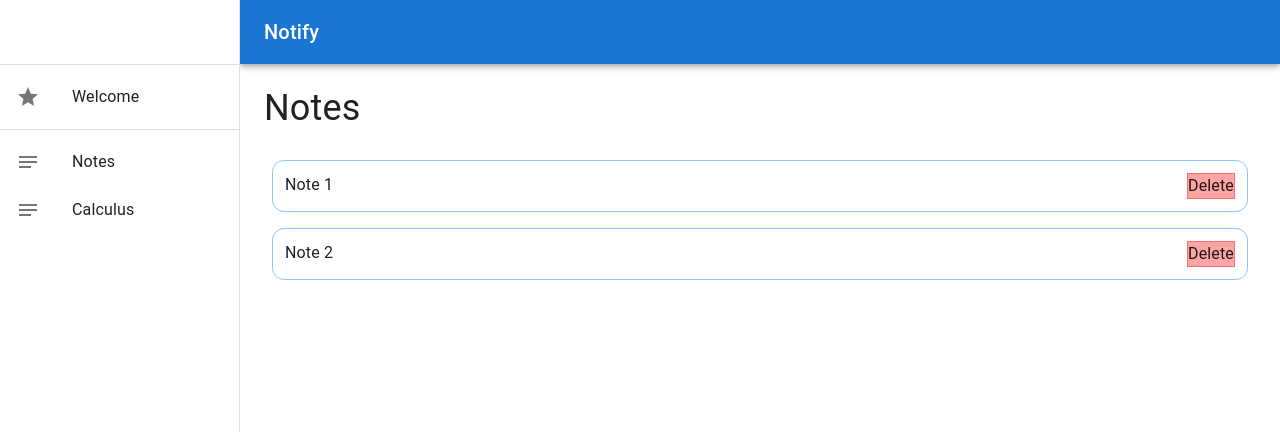
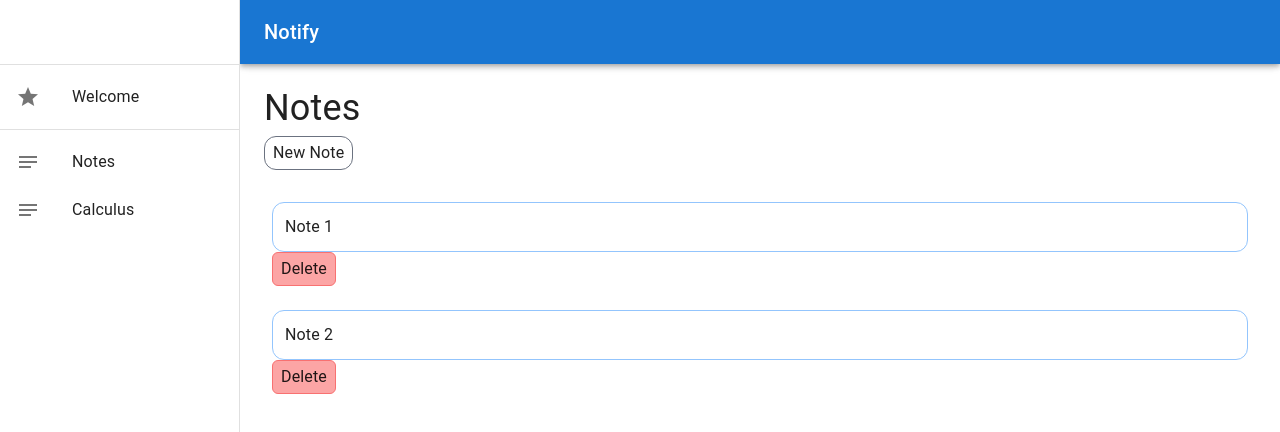
Before and after one commit to aishyuu/notify, a React (Vite) app: page /01 in a window 1280 px wide. Shown: the top 432 px of the page. Built offline with nearby package versions, Linux system fonts and the light colour scheme.

Commit message:
Added 'New Note' button and functionality

```diff
--- a/src/pages/Folder.tsx
+++ b/src/pages/Folder.tsx
@@ -5,33 +5,70 @@ import { NoteType, FolderType } from '../types/All.types'
 import { AllType } from '../types/All.types'
 
 export default function Folder(props) {
+    // Get folder ID (id is attatched to the link -> '/{folder}')
     const { folder } = useParams()
+
+    //Get current folder by finding the object that contains id of whatever our link says
     let currentData = JSON.parse(localStorage.getItem("localUserData")!).folders.find((x:FolderType) => x.id === parseInt(folder!))
     let allData : AllType = props.allData
 
     const [folderName, setFolderName] = React.useState(currentData?.title)
 
+    // Function that changes the title
     function handleChange(folderTitle : string) {
+        /*
+            Set text bar to the folder title
+            Change the folder title from allData object (contains all data) to new value
+            Save the entire object to local storage
+        */
         setFolderName(folderTitle);
         allData.folders.find((x:FolderType) => x.id === parseInt(folder!))!.title = folderTitle
         localStorage.setItem("localUserData", JSON.stringify(allData))
     }
 
+    // Function that deletes a note
+    function handleDelete() {
+
+    }
+
+    // Function that adds a note
+    function handleAdd() {
+        console.log("Add button")
+        /*
+            Create a new NoteType object that has id of a random number between 0 - 1,000,000
+            Push the new note to the allData object in appropriate folder
+            Save entire object to local storage
+            Refresh the page to account the new note
+        */
+        const newNote : NoteType = {
+            id: Math.floor(Math.random() * 1000000),
+            title: 'New Note',
+            text: 'New Note Starts Here'
+        }
+        allData.folders.find((x:FolderType) => x.id === parseInt(folder!))!.notes.push(newNote)
+        localStorage.setItem("localUserData", JSON.stringify(allData))
+        window.location.reload();
+    }
+
     return(
         <div>
-            <input className="text-4xl mb-6" type="text" id="FolderTitle" value={currentData?.title} onChange={newTitle => handleChange(newTitle.target.value)}/>
+            <input className="text-4xl mb-2" type="text" id="FolderTitle" value={currentData?.title} onChange={newTitle => handleChange(newTitle.target.value)}/>
+            <button className="block mb-6 border border-gray-500 px-2 py-1 rounded-xl hover:bg-gray-300" onClick={handleAdd}>
+                New Note
+            </button>
             <div className='p-2'>
-                {currentData?.notes.map((note: NoteType) => {
+                {currentData.notes.map((note: NoteType) => {
                     return(
-                        <NavLink to={`/${currentData?.id}/${note.id}`} key={`${currentData?.id}/${note.id}`}>
-                            <div className="mb-4 p-3 border border-blue-300 rounded-xl hover:bg-blue-100 flex">
-                                <span>{note.title}</span>
-                                <div className="ml-auto border border-red-400 bg-red-300 hover:bg-red-500">
-                                    <span>Delete</span>
+                        <div className="mb-6" key={`${currentData?.id}/${note.id}`}>
+                            <NavLink to={`/${currentData?.id}/${note.id}`} >
+                                <div className="p-3 border border-blue-300 rounded-xl hover:bg-blue-100 flex">
+                                    <span>{note.title}</span>
                                 </div>
-                            </div>
-                        </NavLink>
-
+                            </NavLink>
+                            <button onClick={handleDelete} className="ml-auto border border-red-400 bg-red-300 hover:bg-red-500 rounded-md py-1 px-2">
+                                <span>Delete</span>
+                            </button>
+                        </div>
                     )
                 })}
             </div>
--- a/src/pages/Note.tsx
+++ b/src/pages/Note.tsx
@@ -8,7 +8,6 @@ export default function Note(props) {
     const { folder, note } = useParams()
 
     let allData : AllType = props.allData
-    console.log(allData)
 
     let currentData = allData.folders.find(x => x.id === parseInt(folder!))?.notes.find(y => y.id === parseInt(note!))
 
```
